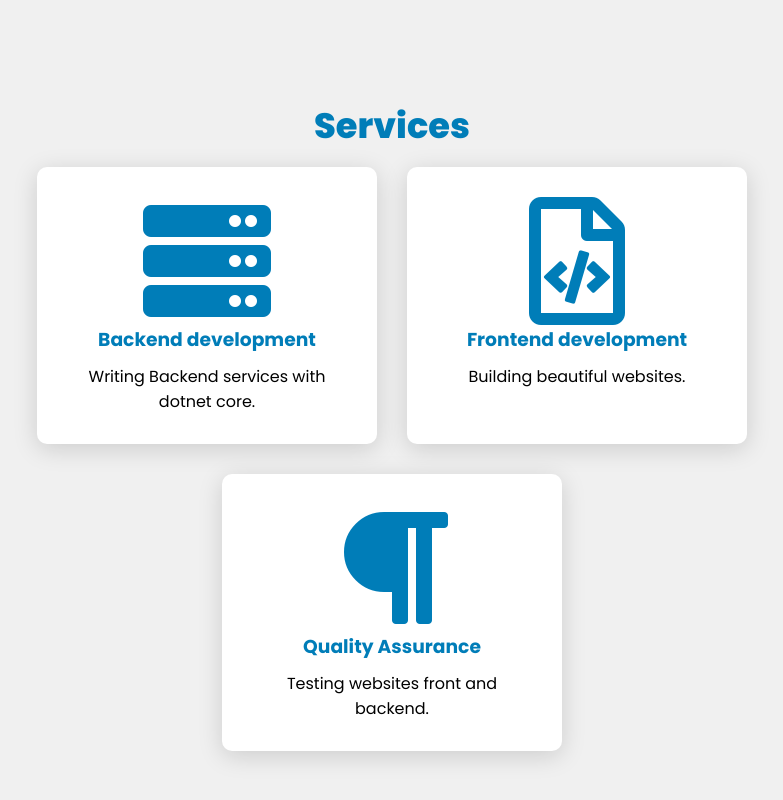
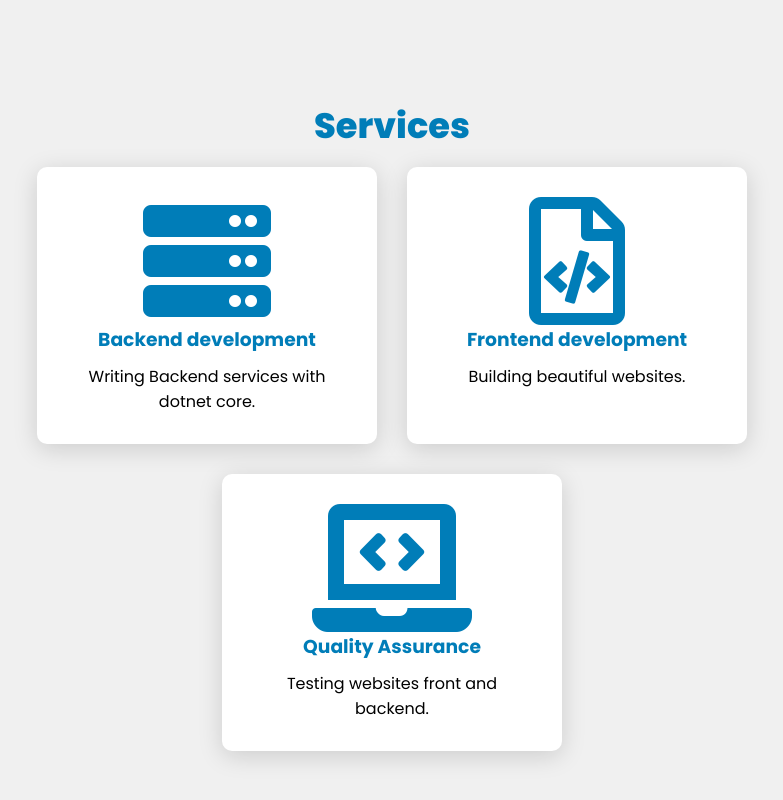
Before and after one commit to abdallahtahboub/portfoli, a plain HTML site: page index.html in a window 1280 px wide. Shown: the part 801-1601 px from the top of the page, without its empty margins (248-1031 px from the left). Drawn offline with Linux system fonts and the light colour scheme.

Commit message:
icon change

```diff
--- a/index.html
+++ b/index.html
@@ -137,7 +137,7 @@
                 <div class="icon">
 
                     <!-- change Icon -->
-                    <i class="fas fa-paragraph"></i>
+                    <i class="fas fa-laptop-code"></i>
 
 
                 </div>
```
